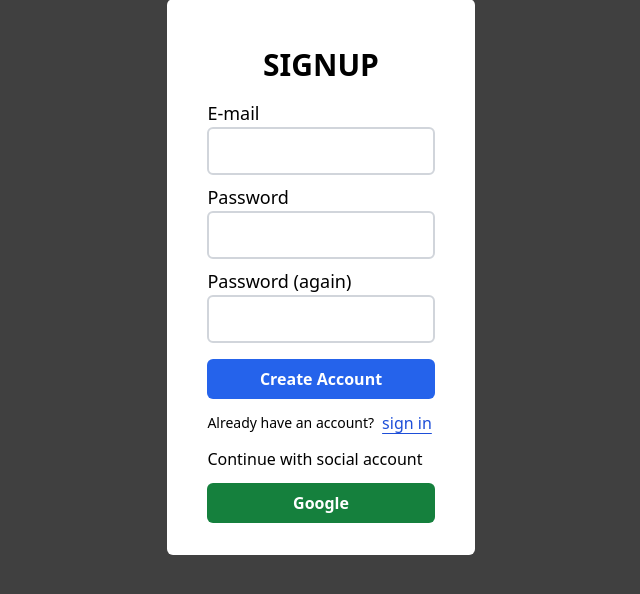
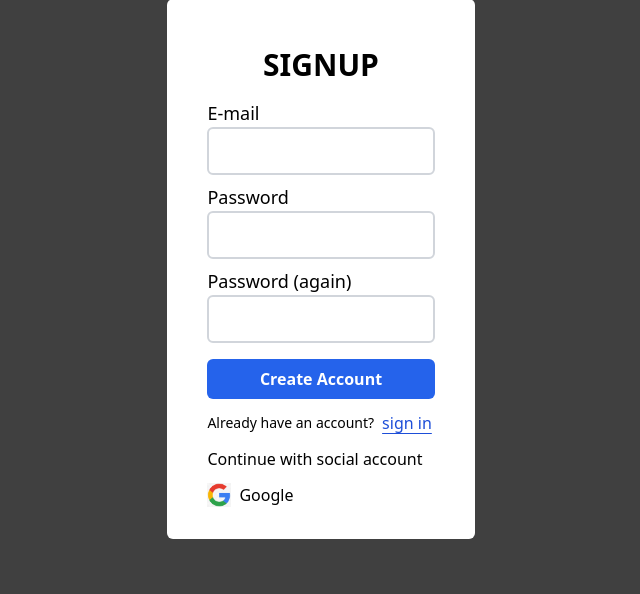
Before and after one commit to rocksongabriel/feedgenics, a Django app: page /accounts/signup/ in a window 1280 px wide. Shown: the part 141-735 px from the top of the page, without its empty margins (319-959 px from the left). Run offline with Django 4.2, Linux system fonts and the light colour scheme; style sheets or scripts are compiled from the project's sources; some libraries are stand-ins or nearby versions.

Commit message:
Change the styling of the google button

```diff
--- a/templates/socialaccount/snippets/provider_list.html
+++ b/templates/socialaccount/snippets/provider_list.html
@@ -1,25 +1,17 @@
-{% load socialaccount %}
-
+{% load socialaccount static %}
 {% get_providers as socialaccount_providers %}
 
 {% for provider in socialaccount_providers %}
-  {% if provider.id == "openid" %}
-    {% for brand in provider.get_brands %}
-      <div class="flex flex-col">
-        <a title="{{brand.name}}"
-          href="{% provider_login_url provider.id openid=brand.openid_url process=process %}"
-          class="auth-form-btn-2 text-center {{provider.id}} {{brand.id}}"
-        >{{brand.name}}</a>
-      </div>
-    {% endfor %}
-  {% endif %}
-  <div class="flex flex-col">
+<div class="">
   <a
     title="{{provider.name}}"
     href="{% provider_login_url provider.id process=process scope=scope auth_params=auth_params %}"
-      class="auth-form-btn-2 text-center {{provider.id}}"
+    class="auth-form-google-btn {{provider.id}}"
   >
+    <span class="flex">
+      <img class="w-6 h-6 mr-2" src="{% static 'icons/google-icon.png' %}" />
       {{provider.name}}
+    </span>
   </a>
 </div>
 {% endfor %}
```
Lines whose indentation alone changed are shown as unchanged.
